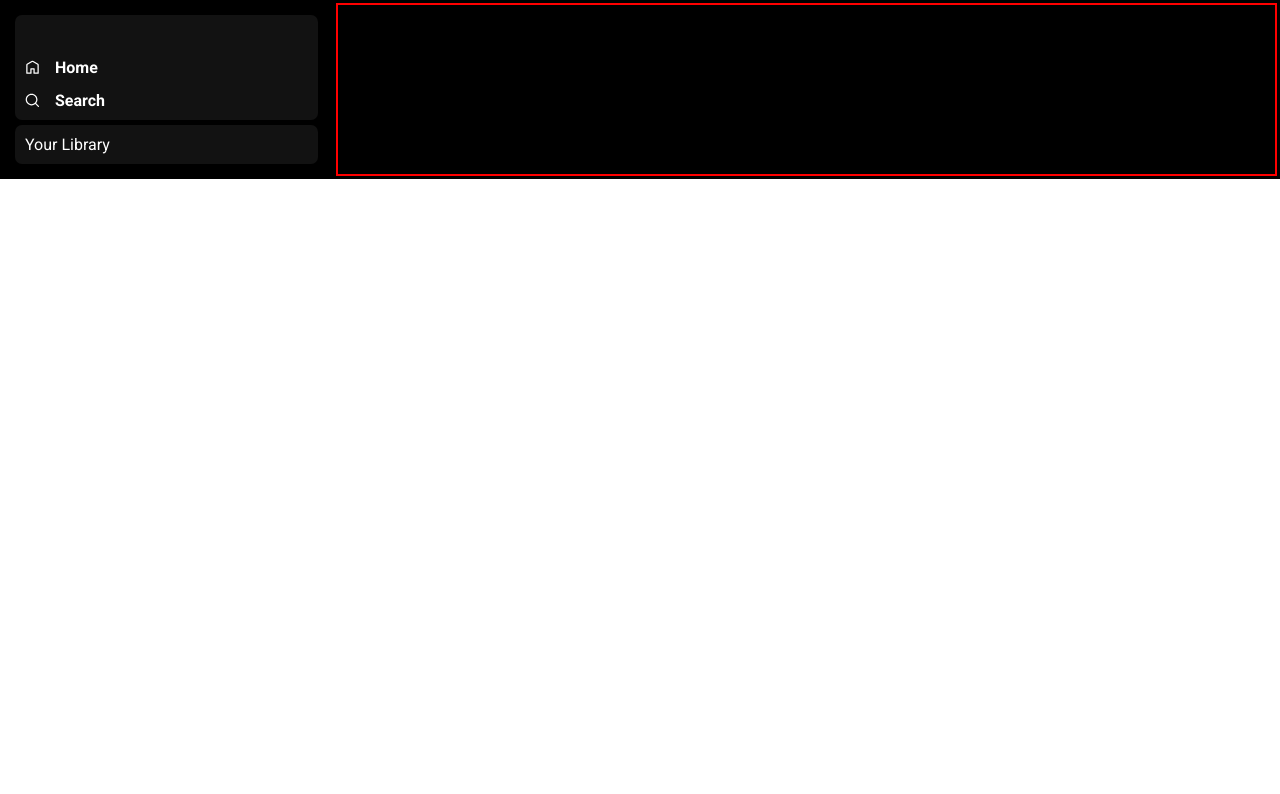
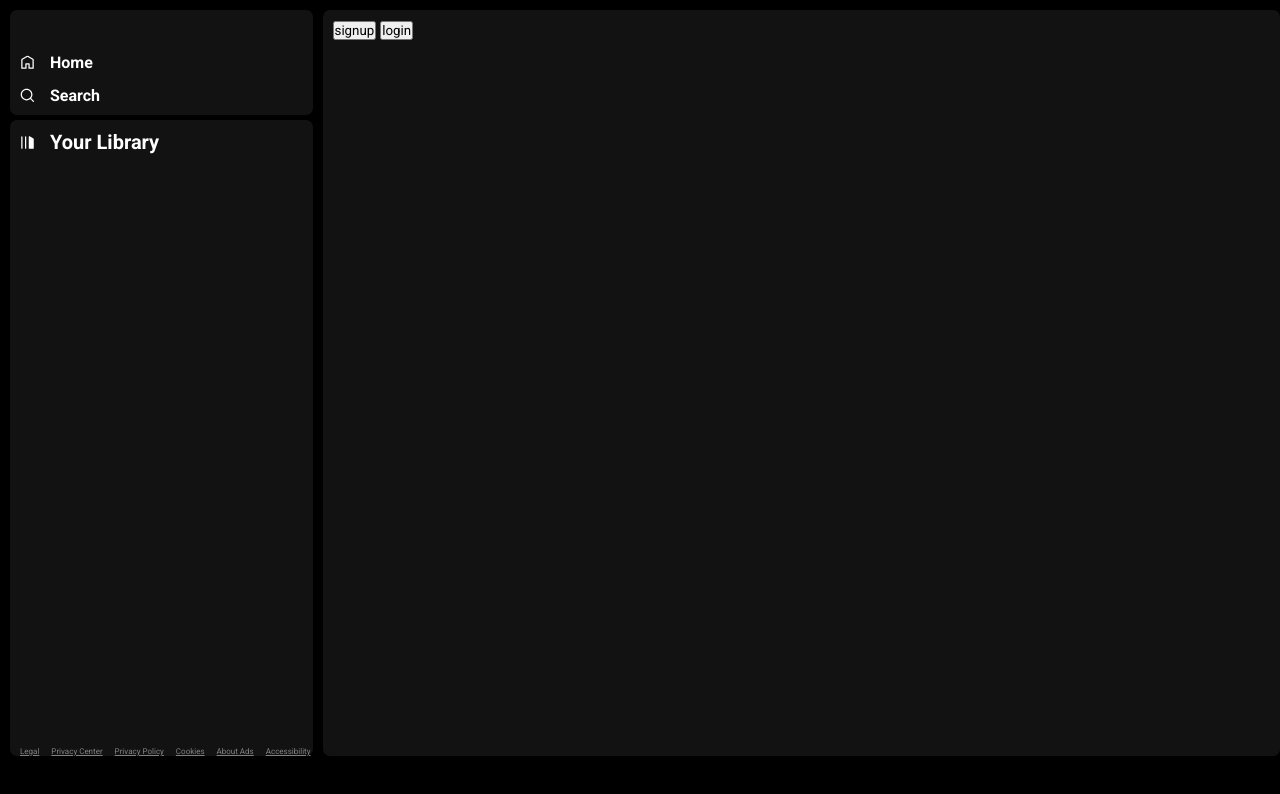
Before and after one commit to anurag831/Spotify-Clone, a plain HTML site: page index.html in a window 1280 px wide. Drawn offline with Linux system fonts and the light colour scheme.

Commit message:
Sidebar done and main designed

```diff
--- a/index.html
+++ b/index.html
@@ -1,5 +1,6 @@
 <!DOCTYPE html>
 <html lang="en">
+
 <head>
     <meta charset="UTF-8">
     <meta name="viewport" content="width=device-width, initial-scale=1.0">
@@ -7,6 +8,7 @@
     <link rel="stylesheet" href="style.css">
     <link rel="stylesheet" href="utility.css">
 </head>
+
 <body>
     <div class="container flex bg-black">
 
@@ -18,14 +20,42 @@
                     <li><img class="invert" src="search.svg" alt="search">Search</li>
                 </ul>
             </div>
-            <div class="library bg-grey rounded m-1 p-1">Your Library</div>
+
+            <div class="library bg-grey rounded m-1 p-1">
+                <div class="heading">
+                    <img class="invert" src="playlist.svg" alt="">
+                    <h2>
+                        Your Library
+                    </h2>
+                </div>
+
+                <!-- <div class="playlists"></div> -->
+
+                <div class="footer">
+                    <a href="#">Legal</a>
+                    <a href="#">Privacy Center</a>
+                    <a href="#">Privacy Policy</a>
+                    <a href="#">Cookies</a>
+                    <a href="#">About Ads</a>
+                    <a href="#">Accessibility</a>
+                </div>
+            </div>
         </div>
 
-        <div class="right border"></div>
+        <div class="right bg-grey rounded p-1">
+            <div class="header">
+                <div class="nav"></div>
+                <div class="buttons">
+                    <button>signup</button>
+                    <button>login</button>
+                </div>
+            </div>
+        </div>
 
     </div>
 
 
     <script src="script.js"></script>
 </body>
+
 </html>
--- a/style.css
+++ b/style.css
@@ -8,24 +8,66 @@
 }
 
 body{
-    /* background-color: black;
-    color: white; */
+    background-color: black;
+    color: white;
 }
 
 .left{
     width: 25vw;
-    padding: 10px;
+    padding: 5px;
 }
 
 .right{
     width: 75vw;
+    padding: 5px;
+    margin: 10px 0;
 }
 
 .home ul li{
-    width: 15px;
     list-style: none;
     display: flex;
     gap: 15px;
+    width: 15px;
     padding-top: 14px;
     font-weight: bold;
 }
+
+.heading{
+    display: flex;
+    gap: 15px;
+    width: 100%;
+    /* padding-top: 14px; */
+    padding: 0px 0px 10px 0px;
+    font-weight: bold;
+    align-items: center;
+}
+
+.heading img{
+    width: 15px;
+}
+
+.heading h2{
+    font-size: 20px;
+}
+
+/* .playlists{
+    min-height: 40vh;
+    position: relative;
+} */
+
+.library{
+    min-height: 77vh;
+    position: relative;
+}
+
+.footer{
+    display: flex;
+    font-size: 8px;
+    color: grey;
+    gap: 12px;
+    position: absolute;
+    bottom: 0;
+}
+.footer a{
+    color: grey;
+}
```
